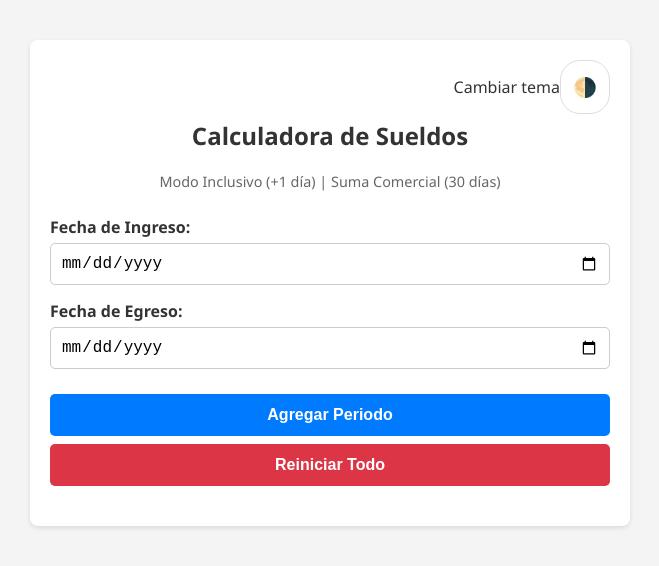
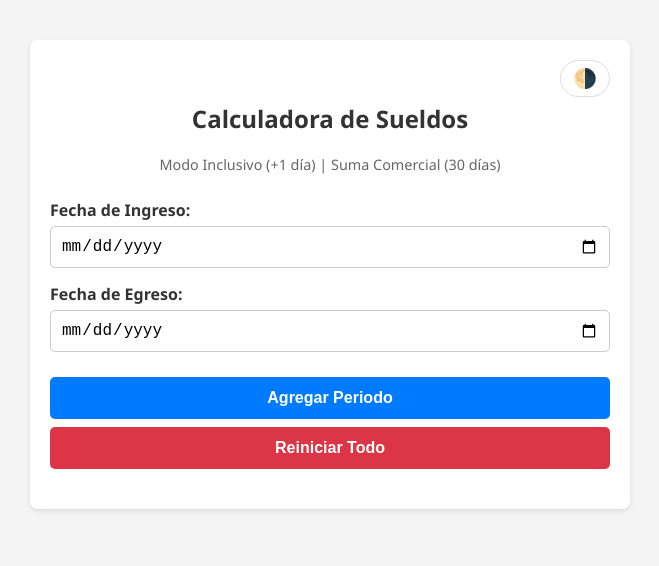
Before and after one commit to JuanCruzRodriguezKsenev/Calculadora-de-dias-trabajados, a plain HTML site: page index.html in a window 1280 px wide. Shown: the whole page, without its empty margins (310-969 px from the left). Drawn offline with Linux system fonts and the light colour scheme.

Commit message:
cambios boton tema

```diff
--- a/index.html
+++ b/index.html
@@ -10,7 +10,6 @@
   <body>
     <div class="container">
       <div class="btn-container">
-        <p>Cambiar tema</p>
         <button id="btn-tema" onclick="cambiarTema()" title="Cambiar Tema">
           🌗
         </button>
```
